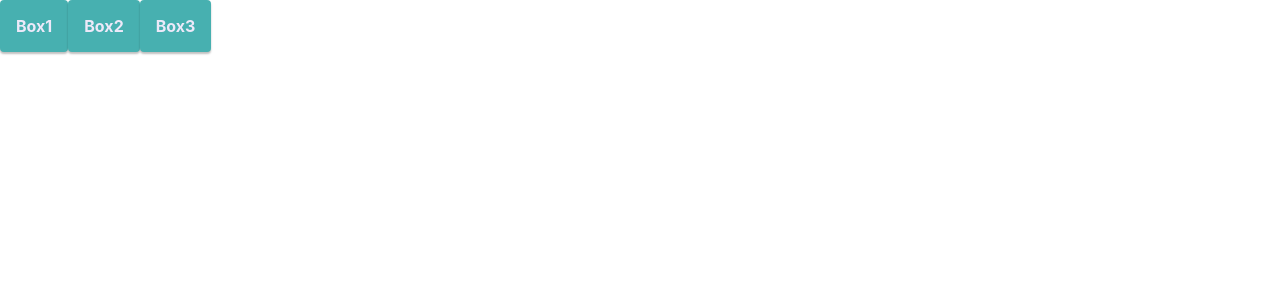
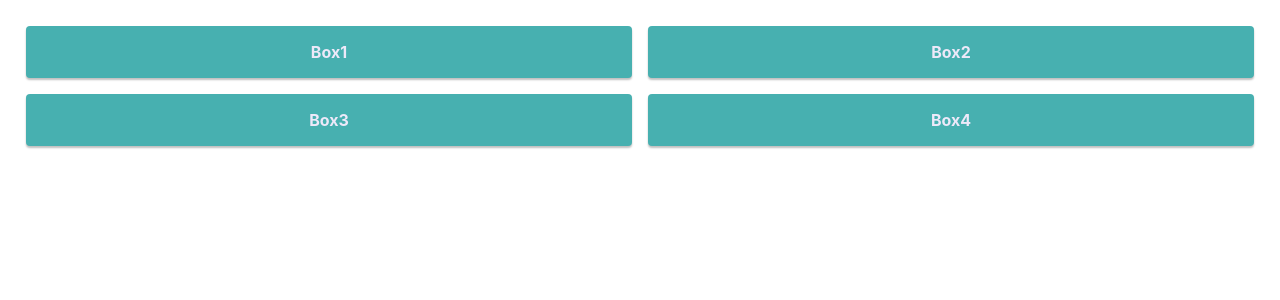
Before and after one commit to nirmalathapa/grid-layout, a React (Create React App) app: page / in a window 1280 px wide. Shown: the top 300 px of the page. Built offline with nearby package versions, Linux system fonts and the light colour scheme.

Commit message:
Add grid component

```diff
--- a/src/App.tsx
+++ b/src/App.tsx
@@ -4,18 +4,22 @@
 
 function App() {
   return (
-    <div className="App">
-      <Grid container>
-        <Grid item>
+    <div className="App" style={{margin: "26px"}}>
+      <Grid container spacing="sm">
+        <Grid item cols={6}>
           <Box>Box1</Box>
         </Grid>
 
-        <Grid item>
+        <Grid item cols={6}>
           <Box>Box2</Box>
         </Grid>
 
-        <Grid item>
+        <Grid item cols={6}>
           <Box>Box3</Box>
+        </Grid>
+
+        <Grid item cols={6}>
+          <Box>Box4</Box>
         </Grid>
       </Grid>
     </div>
--- a/src/component/Grid/Grid.module.scss
+++ b/src/component/Grid/Grid.module.scss
@@ -1,8 +1,30 @@
+$spacing: (
+  "sm": 8px,
+  "md": 26px,
+  "lg": 24px
+);
+
 .Grid {
   &_container {
     display: flex;
+    flex-wrap: wrap;
   }
   &_item {
     display: block;
   }
+
+  @for $i from 1 to 13 {
+    &_cols_#{$i} {
+      flex-basis: $i/12 * 100%;
+    }
+  }
+
+  @each $name, $value in $spacing {
+    &_spacing_#{$name} {
+      margin: -$value;
+    }
+    &_spacing_#{$name} > &_item {
+      padding: $value;
+    }
+  }
 }
--- a/src/component/Grid/Grid.tsx
+++ b/src/component/Grid/Grid.tsx
@@ -1,15 +1,22 @@
 import React, {FunctionComponent, ReactNode} from "react";
 import styles from "./Grid.module.scss";
 import cn from "classnames";
+
+type Cols = 1 | 2 | 3 | 4 | 5 | 6 | 7 | 8 | 9 | 10 | 11 | 12;
+type Spacing = "sm" | "md" | "lg";
 
 const Grid: FunctionComponent<{
   children: ReactNode;
   container?: boolean;
   item?: boolean;
-}> = ({children, container, item}) => {
+  cols?: Cols;
+  spacing?: Spacing;
+}> = ({children, container, item, cols, spacing}) => {
   const classNames = cn({
     [styles.Grid_container]: container,
-    [styles.Grid_item]: item
+    [styles.Grid_item]: item,
+    [styles[`Grid_cols_${cols}`]]: cols,
+    [styles[`Grid_spacing_${spacing}`]]: spacing
   });
   return <div className={classNames}>{children}</div>;
 };
```
